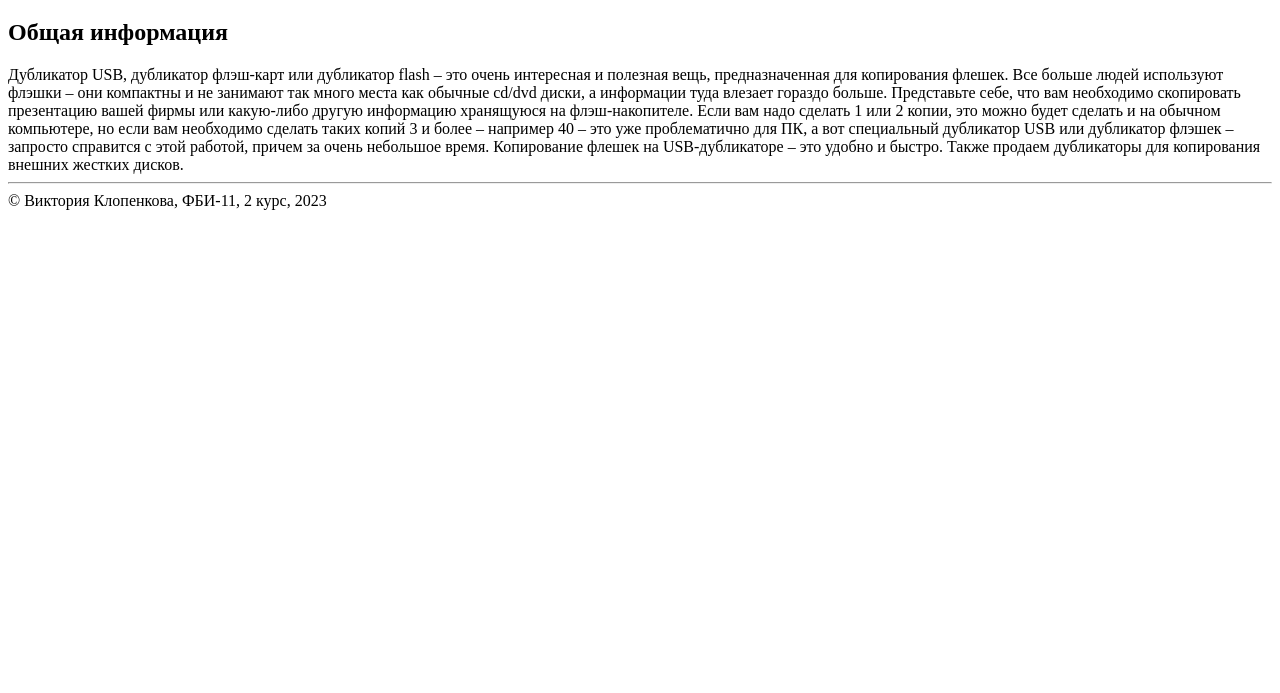
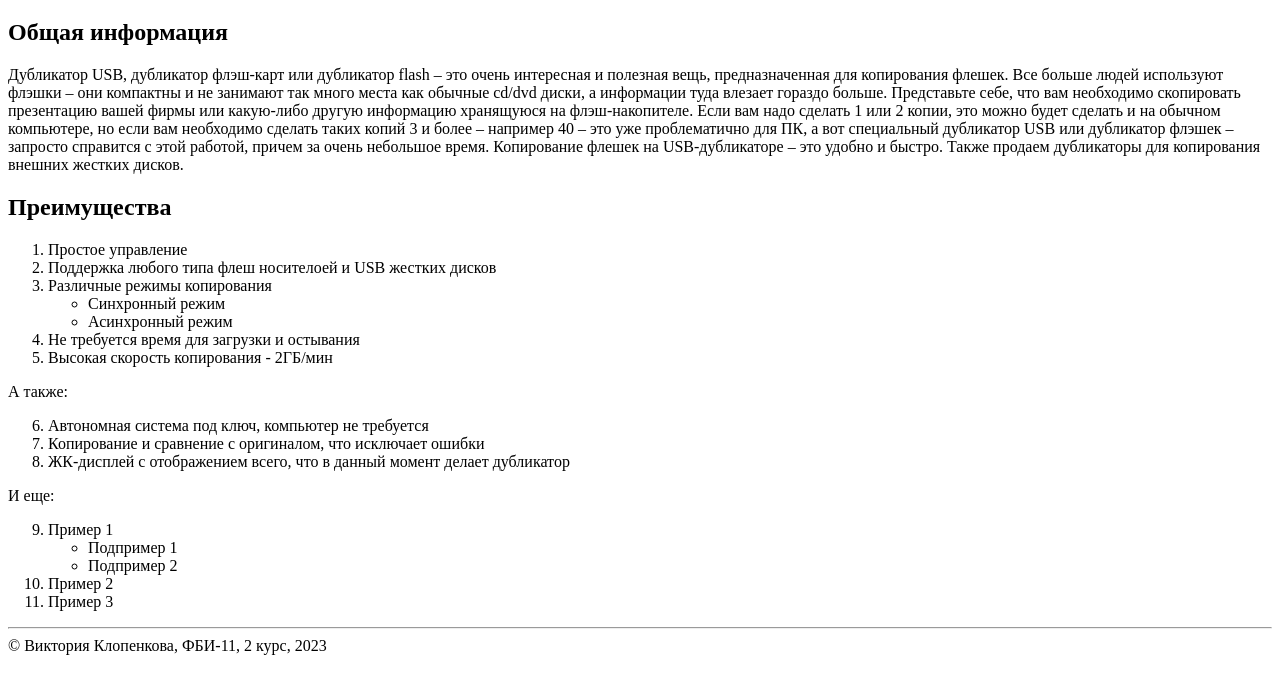
Before and after one commit to lolandvi/web_klop, a plain HTML site: page lab2.html in a window 1280 px wide. Shown: the part 97-790 px from the top of the page. Drawn offline with Linux system fonts and the light colour scheme.

Commit message:
Списки

```diff
--- a/lab2.html
+++ b/lab2.html
@@ -30,6 +30,39 @@
                 USB-дубликаторе &ndash; это удобно и быстро. Также продаем
                 дубликаторы для копирования внешних жестких дисков.
             </div>
+
+            <h2>Преимущества</h2>
+            <ol>
+                <li>Простое управление</li>
+                <li>Поддержка любого типа флеш носителоей и USB жестких дисков</li>
+                <li>
+                    Различные режимы копирования
+                    <ul>
+                        <li>Синхронный режим</li>
+                        <li>Асинхронный режим</li>
+                    </ul>
+                </li>
+                <li>Не требуется время для загрузки и остывания</li>
+                <li>Высокая скорость копирования - 2ГБ/мин</li>
+            </ol>
+            <div>А также:</div>
+            <ol start="6">
+                <li>Автономная система под ключ, компьютер не требуется</li>
+                <li>Копирование  и сравнение с оригиналом, что исключает ошибки</li>
+                <li>ЖК-дисплей с отображением всего, что в данный момент делает дубликатор</li>
+            </ol>
+            <div>И еще:</div>
+            <ol start="9">
+                <li>
+                    Пример 1
+                    <ul>
+                        <li>Подпример 1</li>
+                        <li>Подпример 2</li>
+                    </ul>
+                </li>
+                <li>Пример 2</li>
+                <li>Пример 3</li>
+            </ol>
         </main>
 
         <footer>
```
